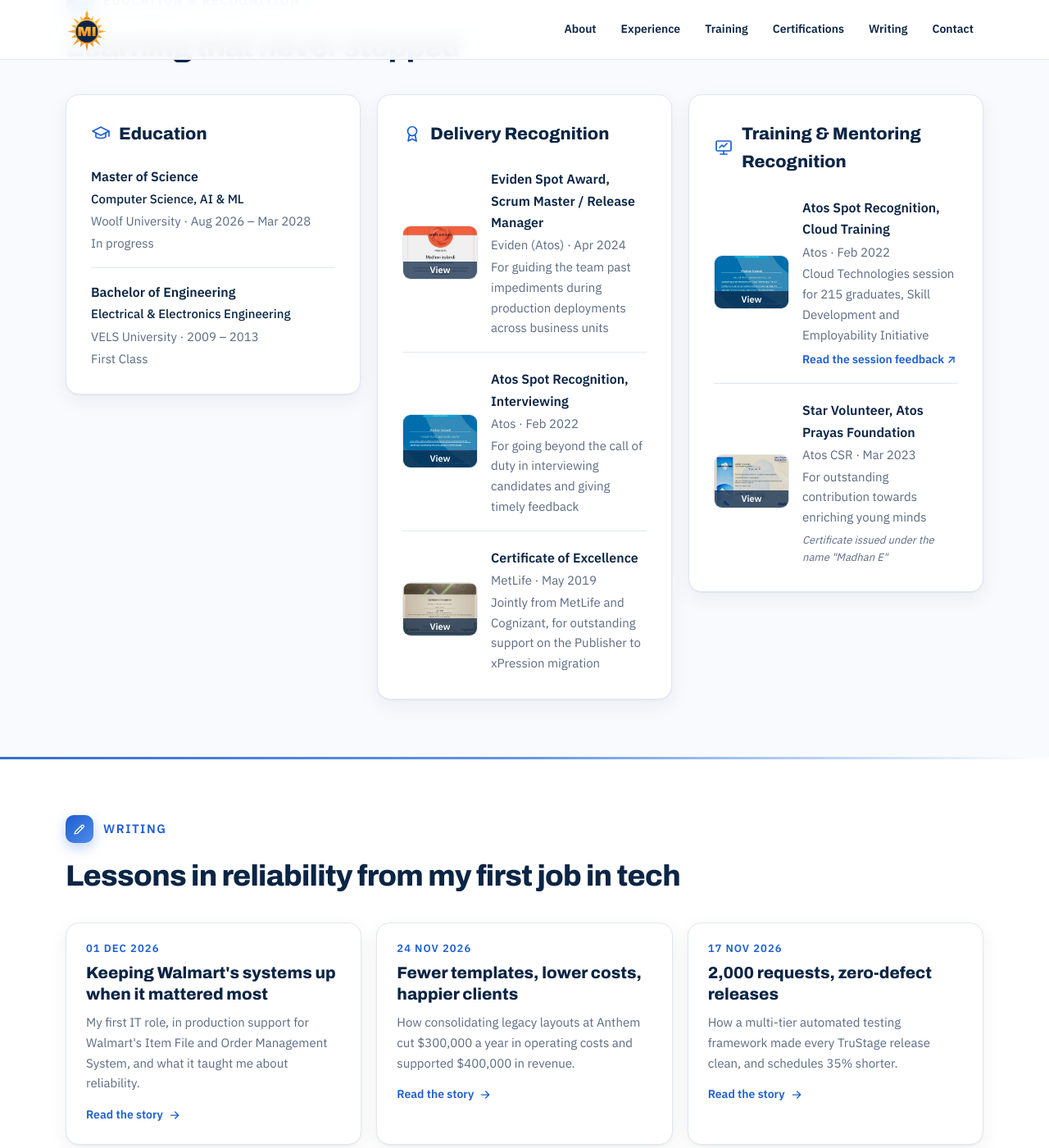
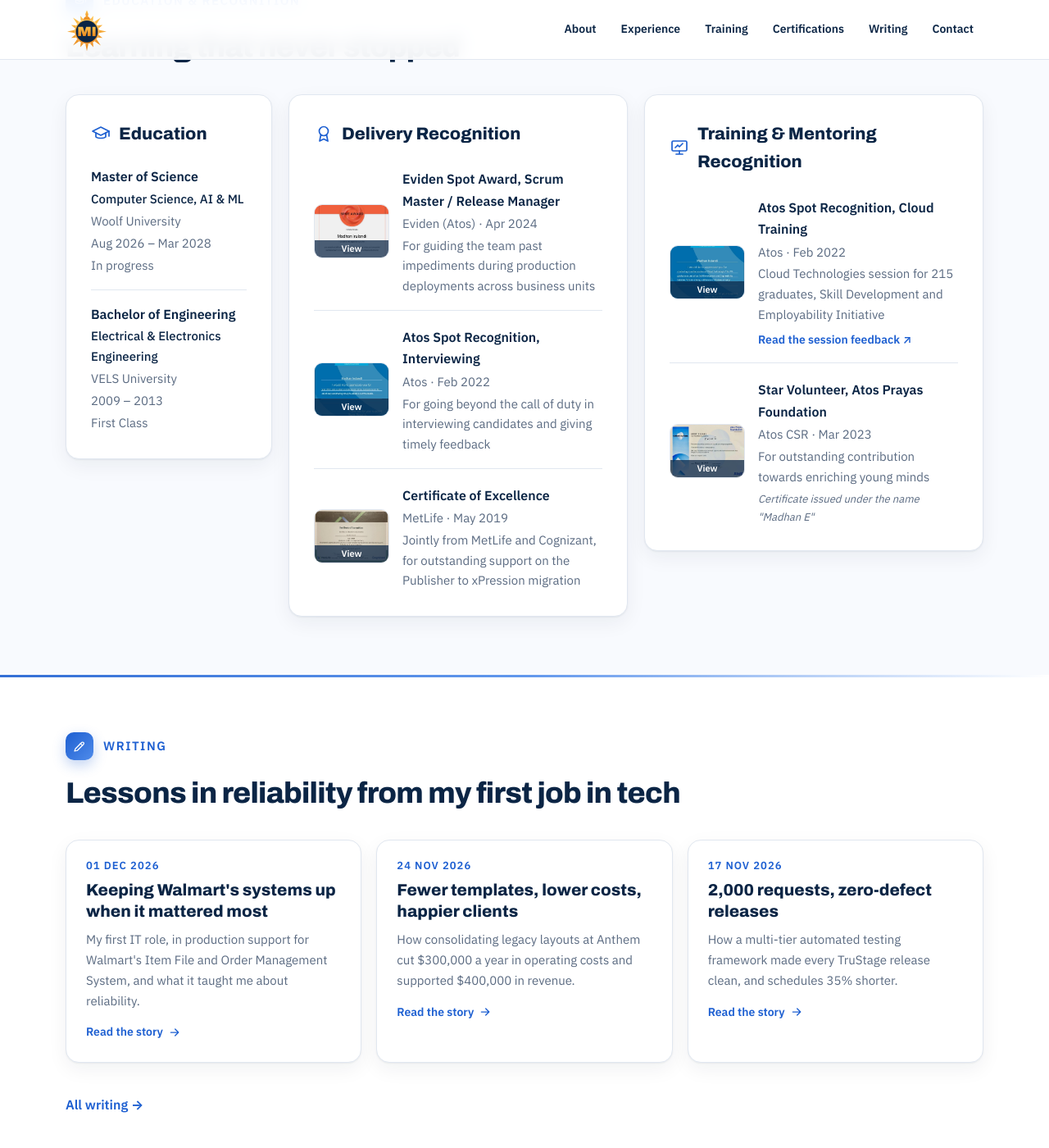
Before and after one commit to Madhan-I/Madhan-I.github.io, a Jekyll site: the page built from index.html, in a window 1280 px wide and 1400 px high, scrolled down 9221 px. Shown: the whole window at 82% size. Built offline with Jekyll 4.4.1, drawn with Linux system fonts in a browser that asks for light colours.

Commit message:
Education: dates on own line, narrower column; wider award cards
Co-Authored-By: Claude Opus 5.5 <noreply@anthropic.com>
Claude-Session: https://claude.ai/code/session_01MFRrTt7LBDdX57m85KHNGp

```diff
--- a/assets/css/style.css
+++ b/assets/css/style.css
@@ -476,3 +476,4 @@ nav .wrap { padding-block: 10px; }
 .now-tag::before, .live::before { content: ""; width: 6px; height: 6px; border-radius: 50%; background: #F2A541; flex: none; }
 @media (min-width: 641px) { .cg { display: flex; flex-direction: column; } .cg ul { flex: 1; align-content: space-between; } }
 @media (min-width: 641px) { .cert-groups { gap: 12px; } .cg { padding: 20px 18px; } .cg h3 { margin-bottom: 12px; } .cg ul { gap: 10px; align-content: center; } .cert { gap: 12px; } }
+@media (min-width: 1001px) { #recognition .three { grid-template-columns: 0.7fr 1.15fr 1.15fr; } }
--- a/index.html
+++ b/index.html
@@ -141,7 +141,7 @@ layout: default
     <div class="three">
       <div class="panel reveal">
         <h3><svg class="ic" aria-hidden="true"><use href="#i-cap"/></svg>Education</h3>
-        <ul class="rows">{% for e in p.education %}{% assign parts = e.detail | split: " · " %}<li><b>{{ e.title }}</b>{% if e.subject %}<span class="subj">{{ e.subject }}</span>{% endif %}<span>{{ parts[0] }}{% if parts[1] %} · <span class="nw">{{ parts[1] }}</span>{% endif %}</span>{% if parts.size > 2 %}<span class="d2">{% for x in parts offset:2 %}{{ x }}{% unless forloop.last %} · {% endunless %}{% endfor %}</span>{% endif %}</li>{% endfor %}</ul>
+        <ul class="rows">{% for e in p.education %}{% assign parts = e.detail | split: " · " %}<li><b>{{ e.title }}</b>{% if e.subject %}<span class="subj">{{ e.subject }}</span>{% endif %}<span>{{ parts[0] }}</span>{% if parts[1] %}<span class="d2">{{ parts[1] }}</span>{% endif %}{% if parts.size > 2 %}<span class="d2">{% for x in parts offset:2 %}{{ x }}{% unless forloop.last %} · {% endunless %}{% endfor %}</span>{% endif %}</li>{% endfor %}</ul>
       </div>
       {% for g in p.award_groups %}
       <div class="panel reveal">
```
